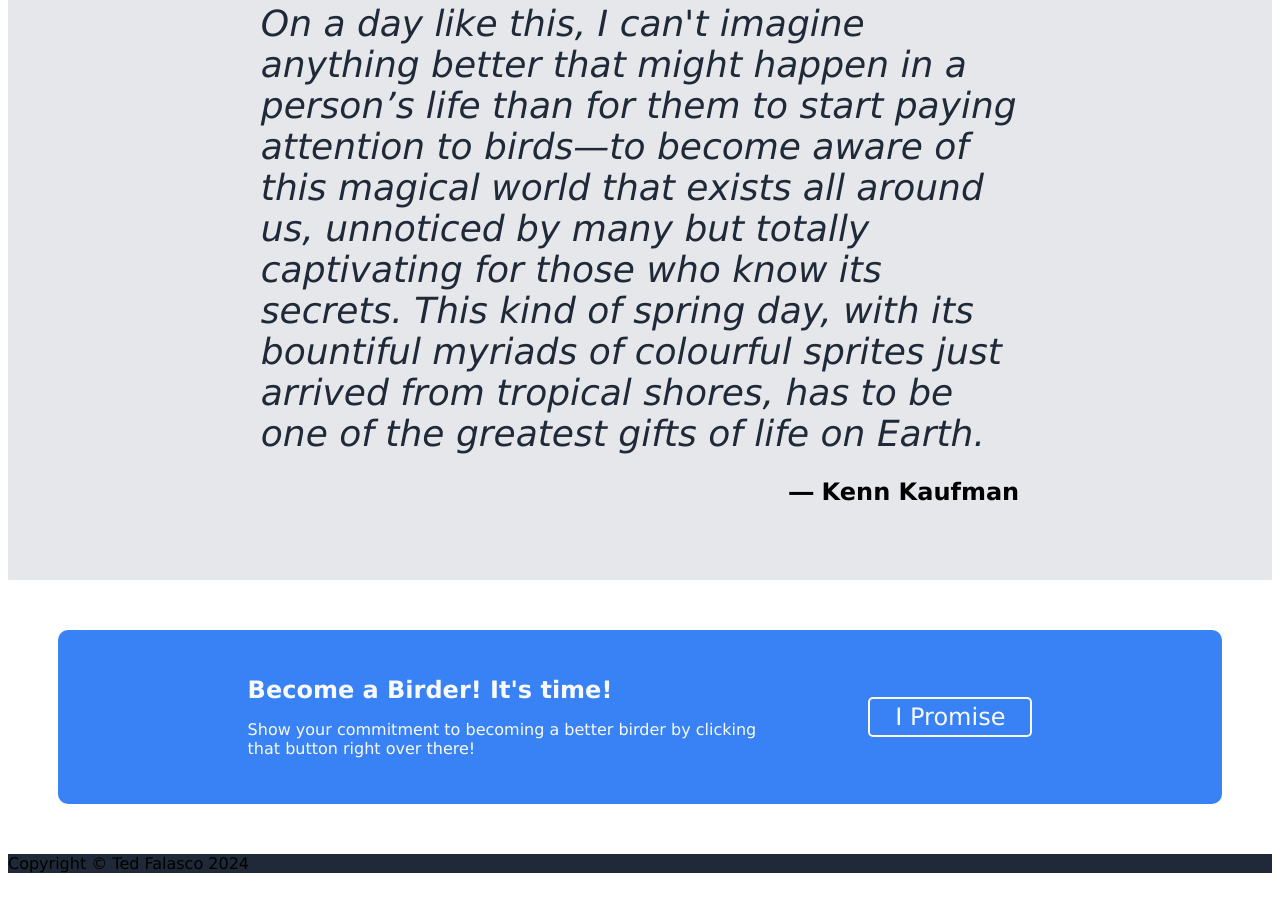
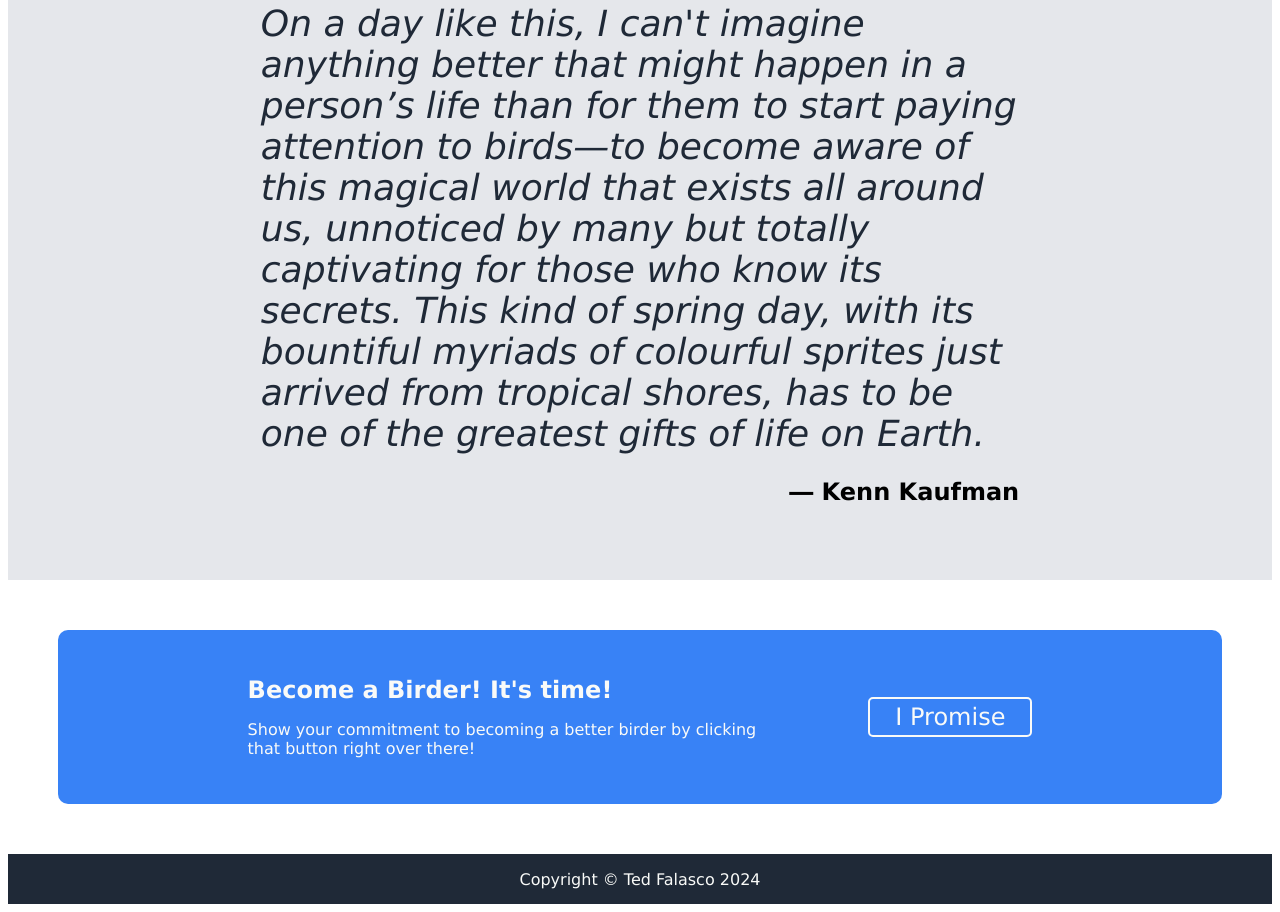
Before and after one commit to tfalasco/odin-landing-page, a plain HTML site: page index.html in a window 1280 px wide. Shown: the part 861-1773 px from the top of the page. Before the commit the page ends 1750 px from the top, so only its background shows below. Drawn offline with Linux system fonts and the light colour scheme.

Commit message:
Style footer contents

```diff
--- a/css/styles.css
+++ b/css/styles.css
@@ -185,3 +185,14 @@ button {
     font-size: 24px;
     text-wrap: nowrap;
 }
+
+.footer {
+    display: flex;
+    justify-content: center;
+    align-items: center;
+    height: 50px;
+}
+
+.footer p {
+    color: #F9FAF8;
+}
```
